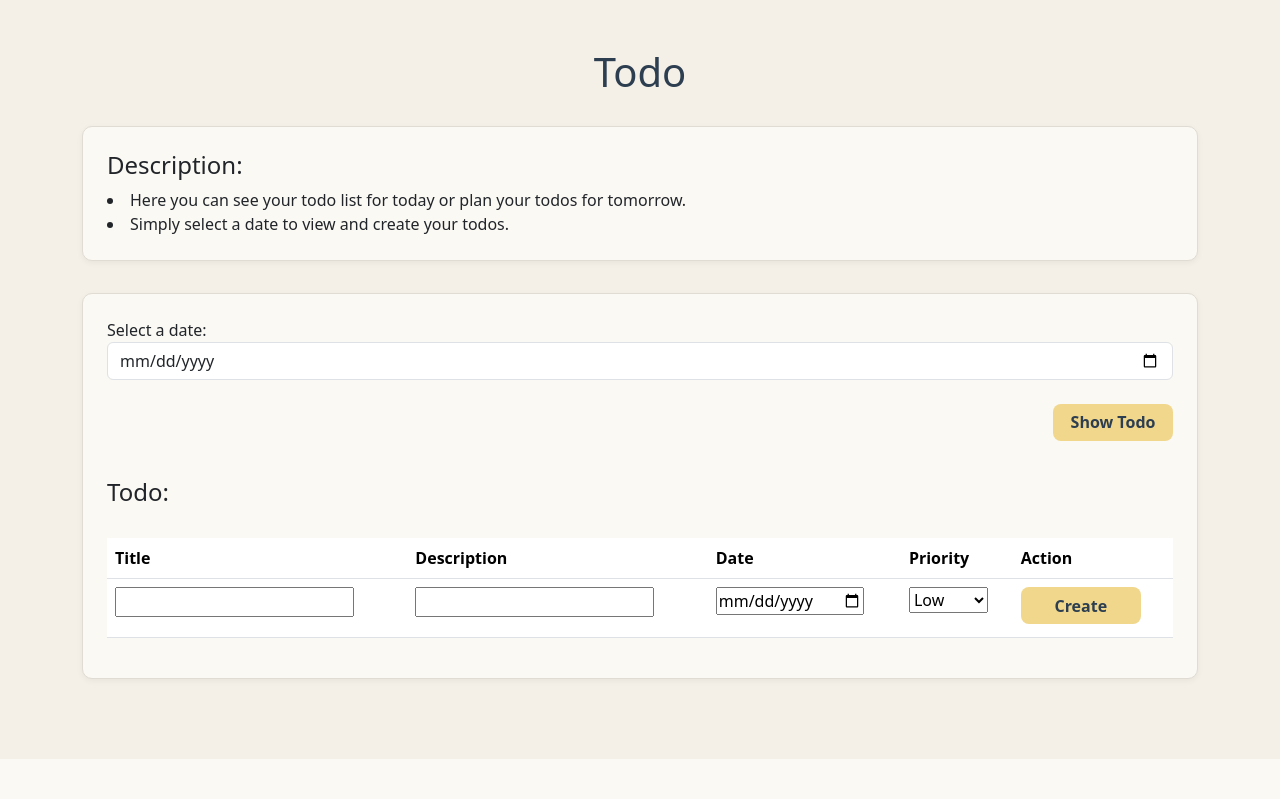
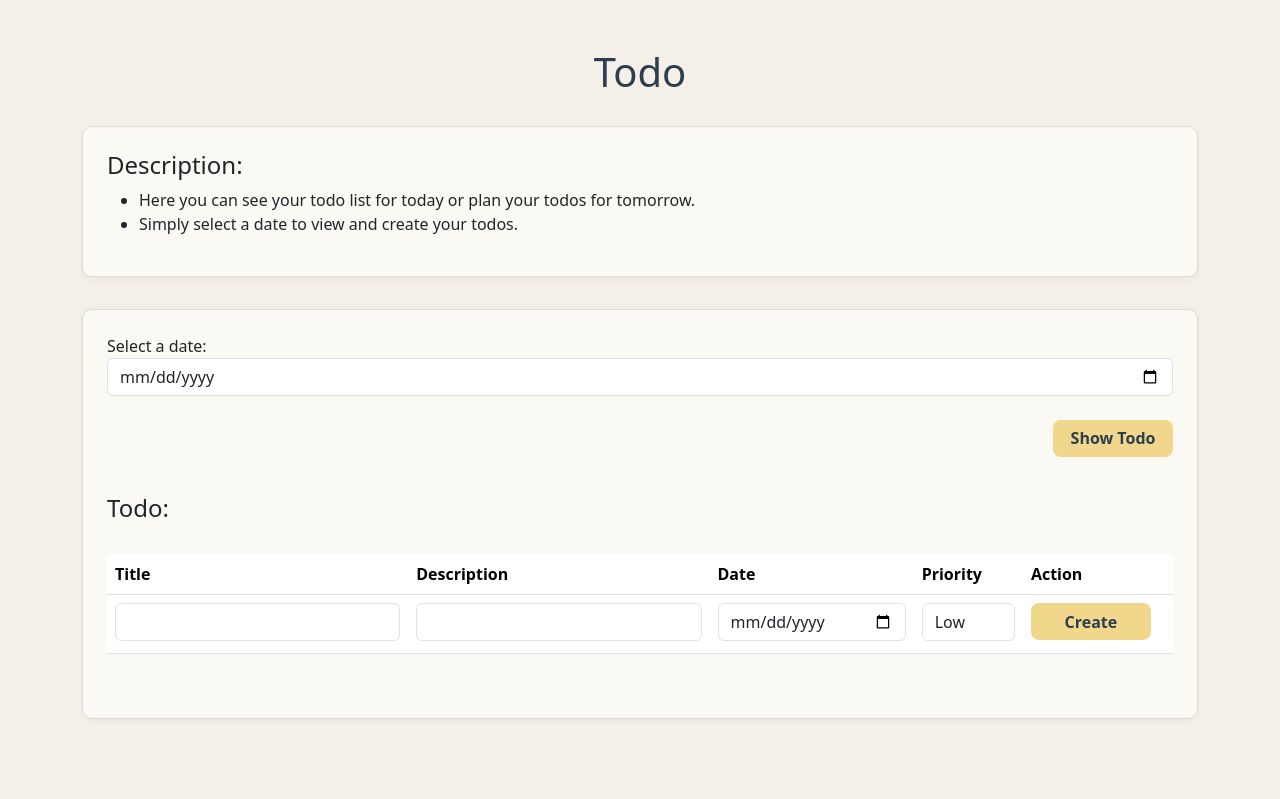
Before and after one commit to Keszamol/cs50x-project, a Flask app: page /todo in a window 1280 px wide. Shown: the part 57-856 px from the top of the page. Before the commit the page ends 816 px from the top, so only its background shows below. Run offline with Flask 3, Linux system fonts and the light colour scheme; the visitor is signed in with stand-in values (Sample User, id 1); some libraries are stand-ins or nearby versions.

Commit message:
Mobile Ansicht verbessert

```diff
--- a/project/static/style.css
+++ b/project/static/style.css
@@ -3,7 +3,7 @@ body {
     color: #2c3e50 !important;
 }
 
-sborder {
+border {
     border: 3px solid #2c3e50;
     border-radius: 8px;
     margin: 2px;
@@ -69,8 +69,3 @@ button:hover {
 .custom-navbar .nav-link:hover {
     color: #4a6377 !important;
 }
-
-/* .accent-green {
-    background-color: #88a096;
-    color: #ffffff;
-} */
--- a/project/templates/todo.html
+++ b/project/templates/todo.html
@@ -4,13 +4,15 @@
 
     <h1>Todo</h1>
 
-    <border class="card">
+    <div class="card">
         <h4>Description:</h4>
+        <ul>
             <li>Here you can see your todo list for today or plan your todos for tomorrow.</li>
             <li>Simply select a date to view and create your todos.</li>
-    </border>
+        </ul>
+    </div>
 
-    <border class="card">
+    <div class="card">
         <form method="post" action="/todo" class="mb-4">
             <label for="date">Select a date:</label>
             <input type="date" name="selected_date" class="form-control" required>
@@ -19,49 +21,58 @@
                 <button name="action" value="show">Show Todo</button>
             </div>
         </form>
+
         <h5>{{ display_date }}</h5>
         <h4>Todo:</h4><br>
 
-        <table class="table table-hover">
+        <form method="post" action="/todo" class="mb-4">
+            <input type="hidden" name="selected_date" value="{{ selected_date }}">
+            <div style="overflow-x: auto;">
+                <table class="table table-hover" style="min-width: 600px;">
                     <thead>
+                        <tr>
                             <th>Title</th>
                             <th>Description</th>
                             <th>Date</th>
                             <th>Priority</th>
                             <th>Action</th>
+                        </tr>
                     </thead>
                     <tbody>
-                <form method="post" action="/todo" class="mb-4">
-                    <input type="hidden" name="selected_date" value="{{ selected_date }}">
-                    <td><input class="todo-content" name="title" autocomplete="off" ></td>
-                    <td><input class="todo-content" name="description" autocomplete="off" ></td>
-                    <td><input class="todo-content" name="todo_date" type="date" autocomplete="off" ></td>
+                        <tr>
+                            <td><input class="form-control" name="title" autocomplete="off" required></td>
+                            <td><input class="form-control" name="description" autocomplete="off" required></td>
+                            <td><input class="form-control" name="todo_date" type="date" autocomplete="off" required></td>
                             <td>
-                      <select class="todo-content" name="priority">
+                                <select class="form-control" name="priority">
                                     {% for PRIOR in prior %}
                                     <option value="{{ PRIOR }}">{{ PRIOR }}</option>
                                     {% endfor %}
                                 </select>
                             </td>
                             <td><button name="action" value="create">Create</button></td>
-                </form>
+                        </tr>
                     </tbody>
                 </table>
+            </div>
+        </form>
 
         {% if todo %}
         <form method="post" action="/todo" class="mb-4">
-            <table class="table table-hover">
+            <div style="overflow-x: auto;">
+                <table class="table table-hover" style="min-width: 600px;">
                     <thead>
+                        <tr>
                             <th>Date</th>
                             <th>Priority</th>
                             <th>Title</th>
                             <th>Description</th>
                             <th>Action</th>
+                        </tr>
                     </thead>
                     <tbody>
                         {% for todo in todo %}
                         <tr>
-                        <form method="POST" action="/todo" class="mb-4">
                             <input type="hidden" name="selected_date" value="{{ selected_date }}">
                             <input type="hidden" name="todo_id" value="{{ todo.id }}">
                             <td>{{ display_date }}</td>
@@ -69,17 +80,17 @@
                             <td>{{ todo.titel }}</td>
                             <td>{{ todo.description }}</td>
                             <td>
-                                <button name="action" value="delete">Delete</button>
-                                <button name="action" value="done">Done</button>
+                                <button name="action" value="delete" class="btn btn-danger">Delete</button>
+                                <button name="action" value="done" class="btn btn-info">Done</button>
                             </td>
-                        </form>
                         </tr>
                         {% endfor %}
                     </tbody>
                 </table>
+            </div>
         </form>
         {% endif %}
 
-    </border>
+    </div>
 
 {% endblock %}
```
Lines whose indentation alone changed are shown as unchanged.
